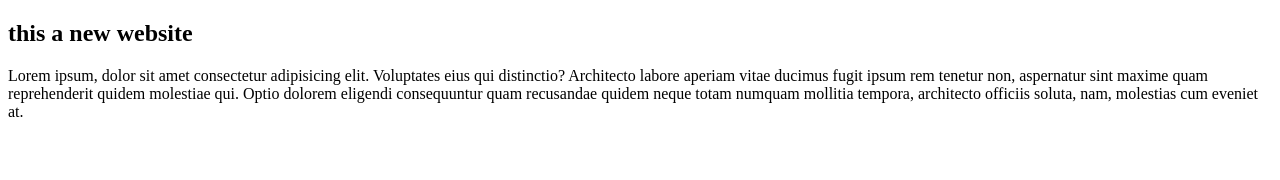
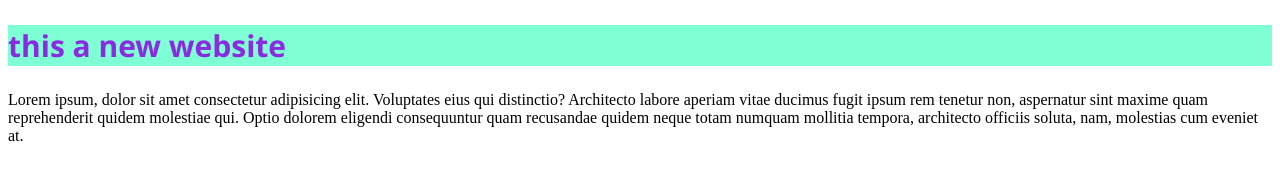
Before and after one commit to Mujahid2000/My-Website, a plain HTML site: page index.html in a window 1280 px wide. Drawn offline with Linux system fonts and the light colour scheme.

Commit message:
css file update

```diff
--- a/style.css
+++ b/style.css
@@ -1,5 +1,6 @@
-.h1{
+h2{
     color: blueviolet;
     font-family: 'Segoe UI', Tahoma, Geneva, Verdana, sans-serif;
     font-size: 30px;
+    background-color: aquamarine;
 }
```
